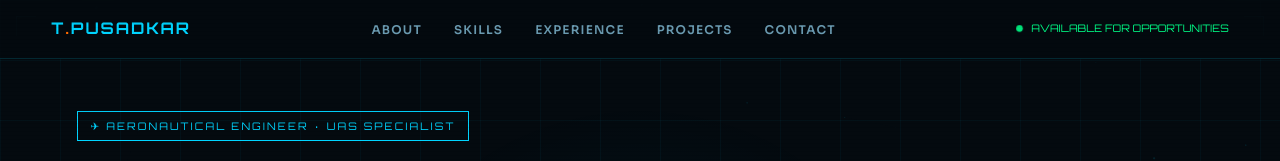
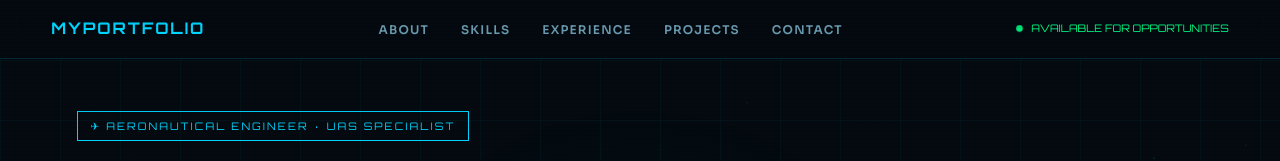
Before and after one commit to tusharp11/My-Portfolio, a plain HTML site: page index.html in a window 1280 px wide. Shown: the top 161 px of the page. Drawn offline with Linux system fonts and the light colour scheme.

Commit message:
Update navigation logo text in index.html

```diff
--- a/index.html
+++ b/index.html
@@ -781,7 +781,7 @@
 
 <!-- NAV -->
 <nav>
-  <div class="nav-logo">T<span>.</span>Pusadkar</div>
+  <div class="nav-logo">MY<span></span>PORTFOLIO</div>
   <ul class="nav-links">
     <li><a href="#about">About</a></li>
     <li><a href="#skills">Skills</a></li>
```
